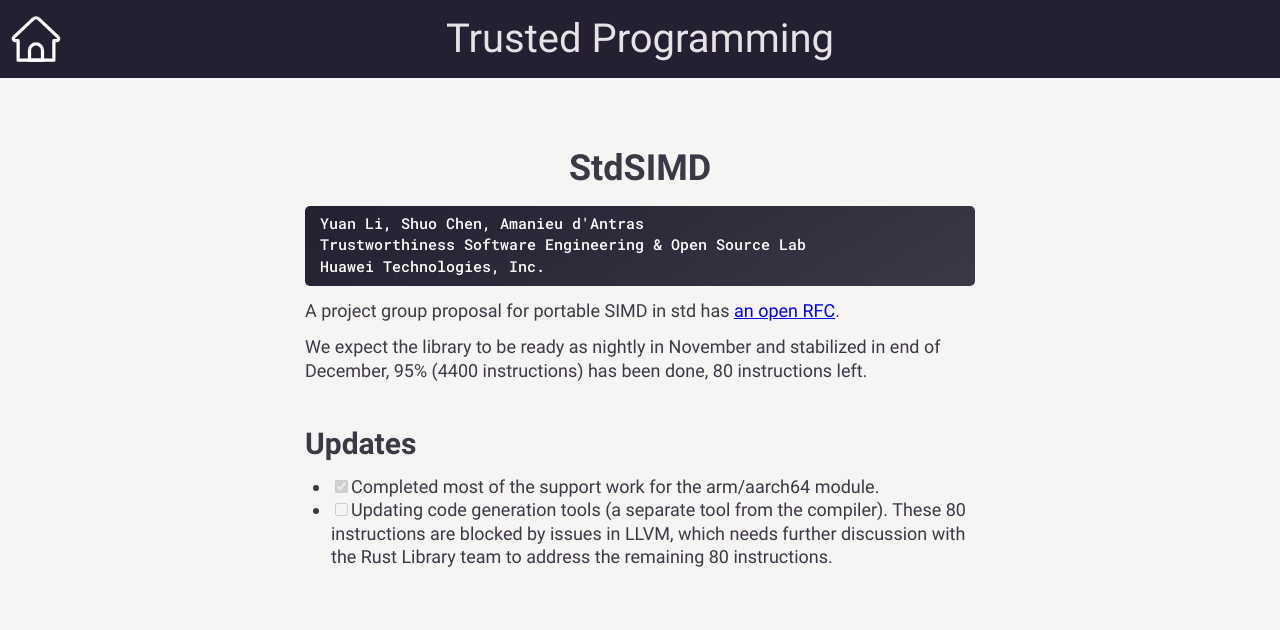
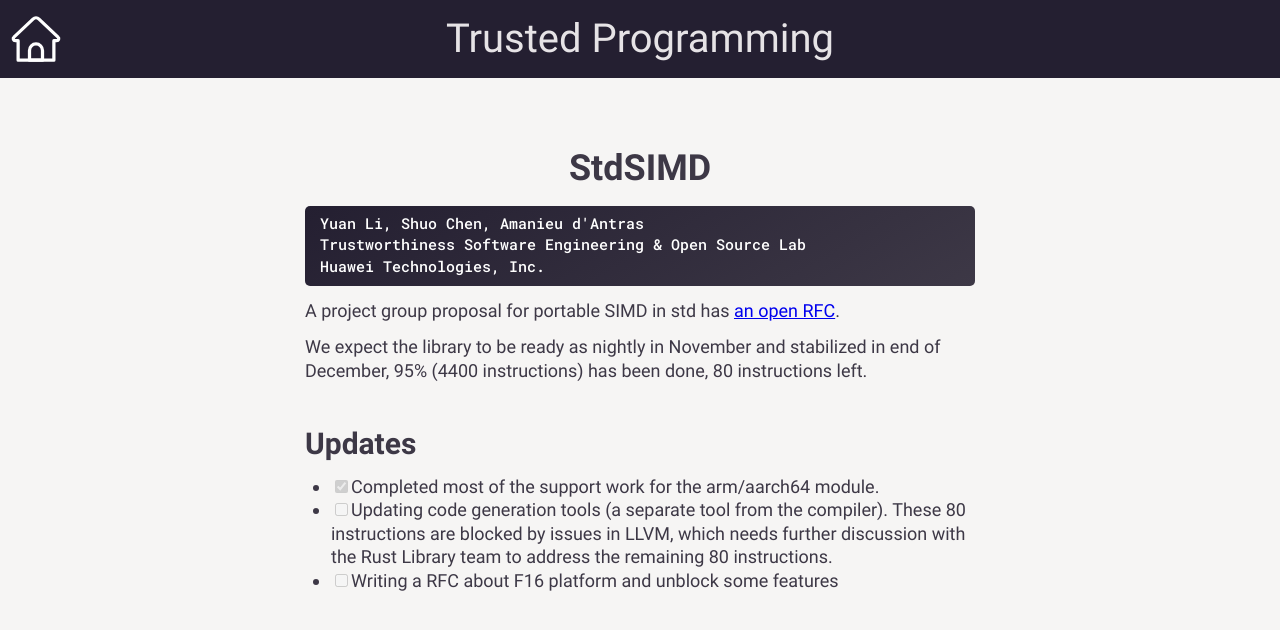
Before and after one commit to yijunyu/trusted-programming.github.io, a Jekyll site: the page built from articles/Library/SIMD.md, in a window 1280 px wide. Shown: the top 630 px of the page. Built offline with Jekyll 4.4.1, drawn with Linux system fonts in a browser that asks for light colours; our own code applies the rules of GitHub Pages for plain Markdown files.

Commit message:
Update SIMD.md

```diff
--- a/articles/Library/SIMD.md
+++ b/articles/Library/SIMD.md
@@ -15,3 +15,4 @@ has been done, 80 instructions left.
 ## Updates
 - [x] Completed most of the support work for the arm/aarch64 module.
 - [ ] Updating code generation tools (a separate tool from the compiler).  These 80 instructions are blocked by issues in LLVM, which needs further discussion with the Rust Library team to address the remaining 80 instructions.
+- [ ] Writing a RFC about F16 platform and unblock some features
```
